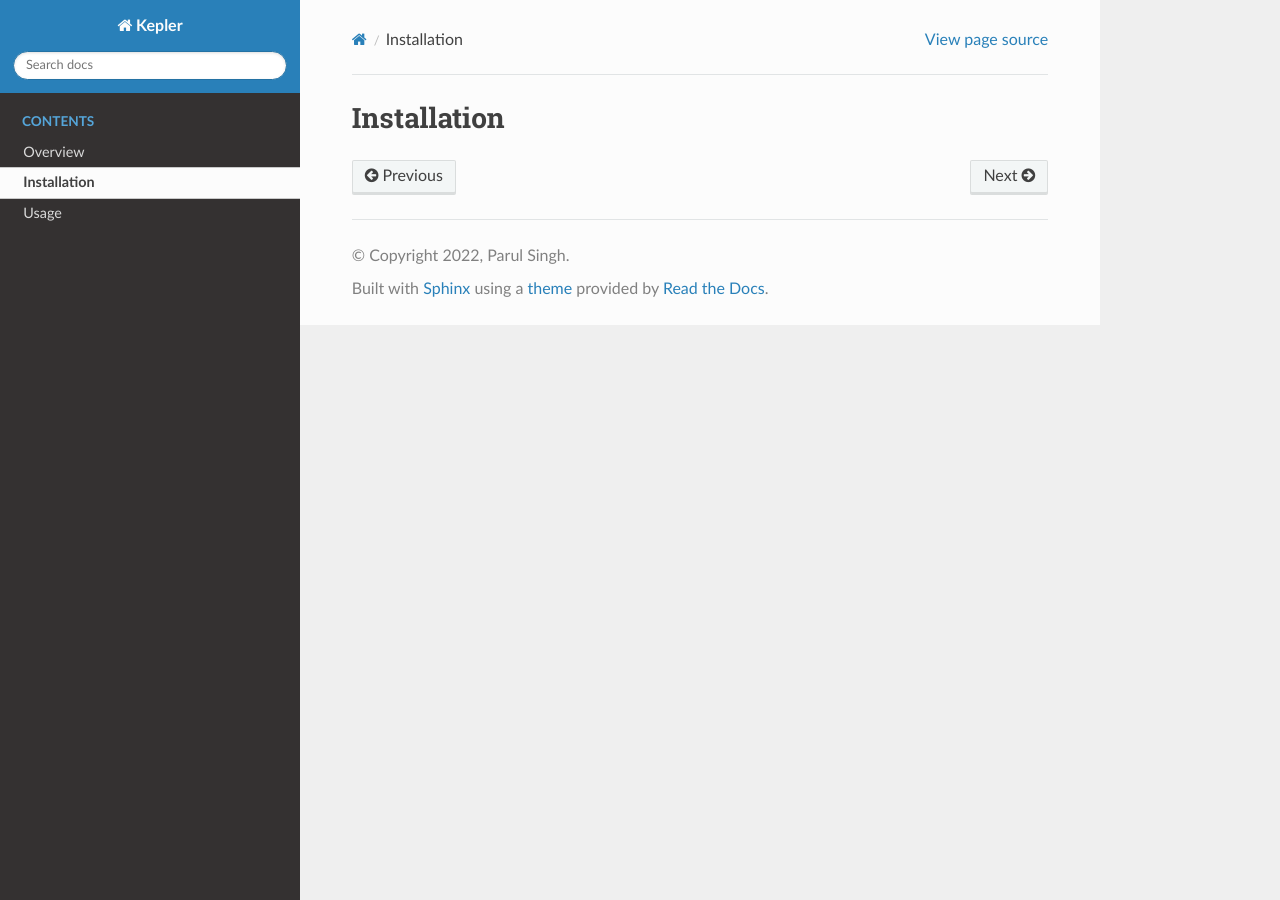
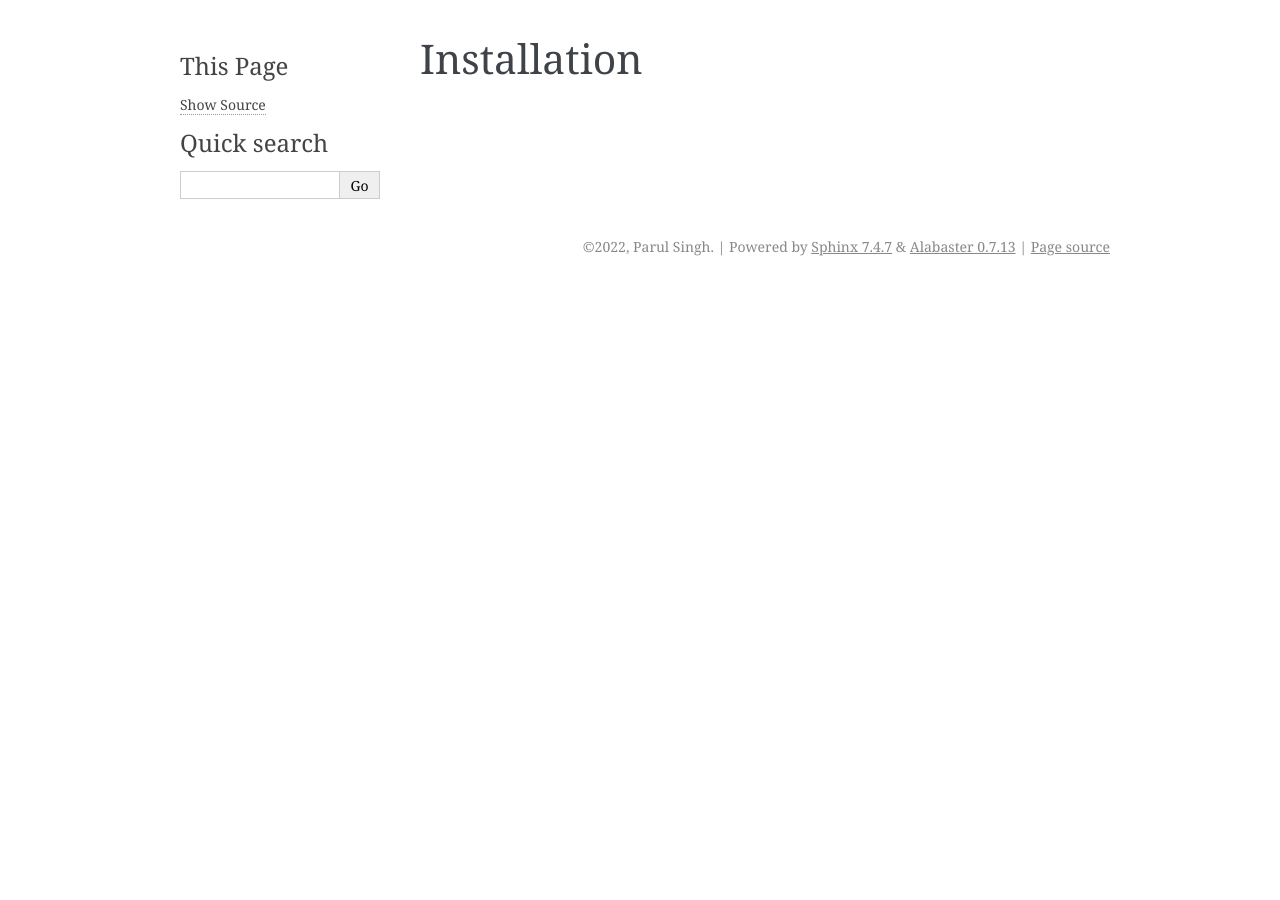
Before and after one commit to sustainable-computing-io/kepler-doc, a Sphinx documentation site: the page built from docs/source/installation/index.rst, in a window 1280 px wide. Built offline with Sphinx 7.4.7, drawn with Linux system fonts in a browser that asks for light colours; pages that are not in the unit, such as notebooks, are missing from menus.

```diff
--- a/docs/source/conf.py
+++ b/docs/source/conf.py
@@ -47,9 +47,9 @@
 # The theme to use for HTML and HTML Help pages.  See the documentation for
 # a list of builtin themes.
 #
-html_theme = 'sphinx_rtd_theme'
+html_theme = 'alabaster'
 
 # Add any paths that contain custom static files (such as style sheets) here,
 # relative to this directory. They are copied after the builtin static files,
 # so a file named "default.css" will overwrite the builtin "default.css".
-html_static_path = []
+html_static_path = ['_static']
--- a/docs/source/index.rst
+++ b/docs/source/index.rst
@@ -16,6 +16,7 @@
    self
    installation/index
    usage/index
+   design/index
 
 
 *Kubernetes Efficient Power Level Exporter*
```
Also changed, not shown: 1 other file.
